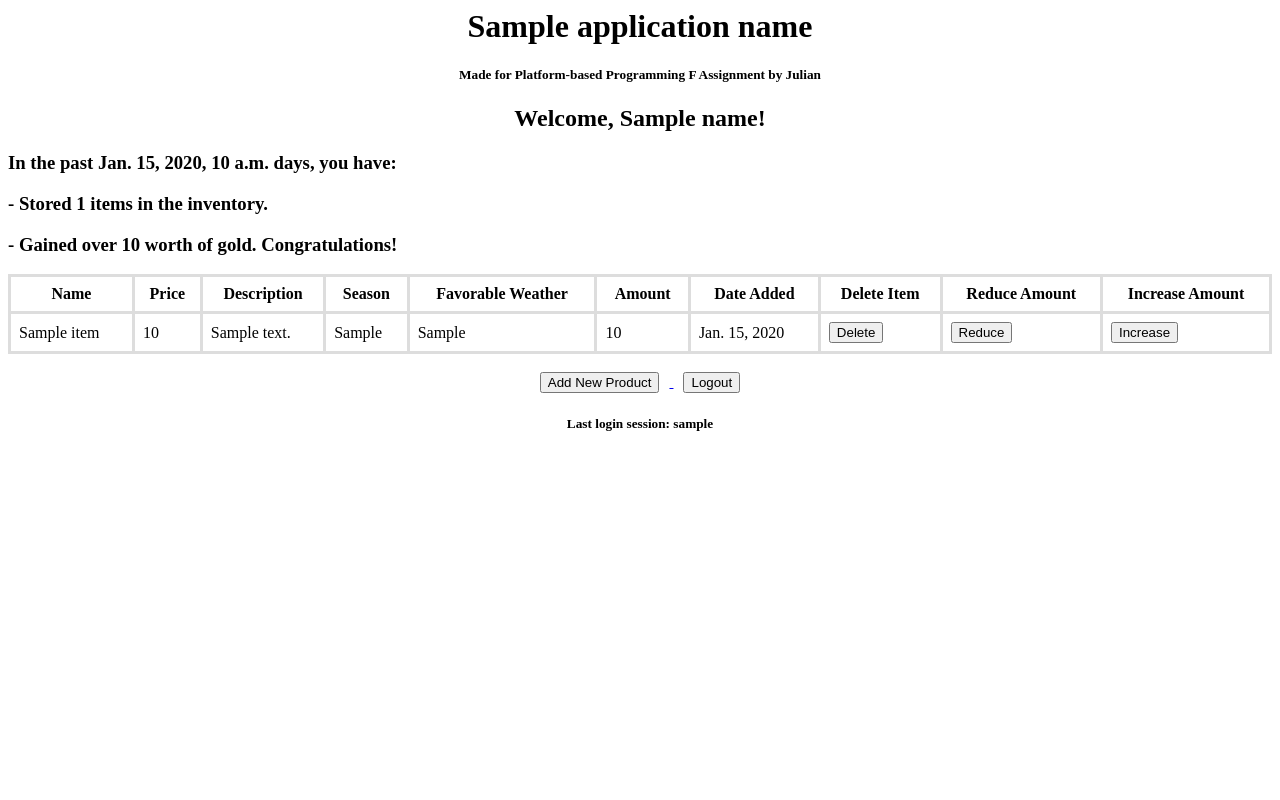
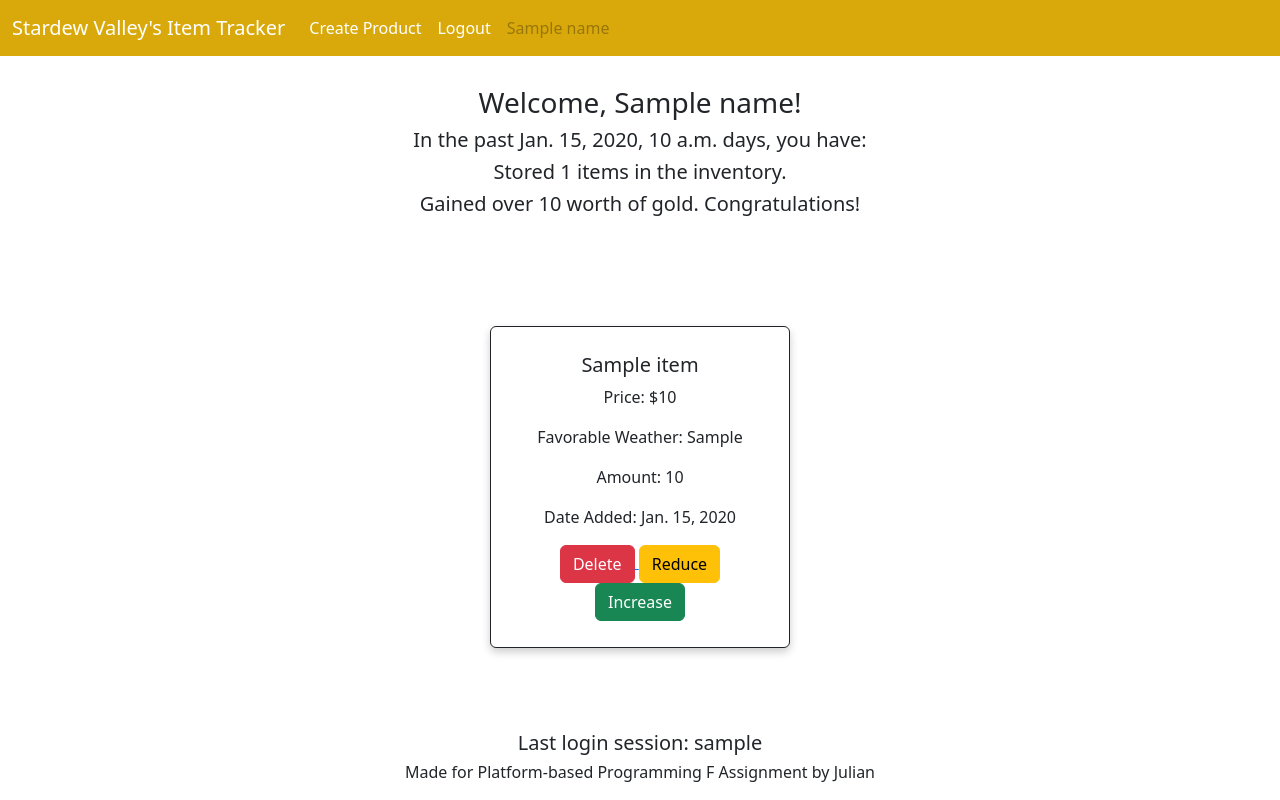
Before and after one commit to firedfrogg/stardew_tracker, a Django app: template main/templates/main.html in a window 1280 px wide. Run offline with Django 4.2, Linux system fonts and the light colour scheme; tables that the repository leaves empty hold one stand-in row (values such as "Sample post"); the template is opened without the code that fills it: values that come from a table or form of the project are taken from there, most other values are stand-ins (such as "Sample title", 1, 10 or a date in 2020).

Commit message:
Tugas 5 selesai

```diff
--- a/main/templates/main.html
+++ b/main/templates/main.html
@@ -9,8 +9,16 @@
         border: 3px solid #ddd;
         padding: 8px;
     }
-    h1, h2, h4, h5 {
-    text-align: center;
+    h1, h2, h3, h4, h5, h6 {
+        text-align: center;
+    }
+
+    h3 + h4{
+        margin-top: 80px;
+    }
+
+    h3 {
+        padding-top: 30px;
     }
 
     .button-container {
@@ -21,97 +29,136 @@
         margin: 0 10px;
     }
 
+    .card {
+        margin-top: 150px;
+        border: 1px solid #c89404;
+        display: inline-block; /* Set display to inline-block to make cards adjacent */
+        margin: 10px; /* Adjust margin for spacing between cards */
+        padding: 10px;
+        background-color: #fff;
+        box-shadow: 0 4px 8px 0 rgba(0, 0, 0, 0.2);
+        max-width: 300px; /* Limit the maximum width of the card */
+        /* Add other card styling properties as needed */
+    }
+
+    .card-container {
+        margin-top:100px;
+        text-align: center; /* Center the cards horizontally */
+        display: flex; /* Display cards horizontally */
+        overflow-x: auto; /* Add horizontal scrolling if needed */
+        align-items:center;
+        justify-content: center;
+    }
+
+    .custom-navbar {
+        background-color: #d9a90c;
+    }
+
+    .card::after {
+        content: "";
+        display: table;
+        clear: both;
+    }
+
+    .footer-text {
+        position: fixed;
+        bottom: 0;
+        left: 0;
+        right: 0;
+        text-align: center;
+        padding: 10px; /* Optional padding */
+    }
+
+    .navbar-nav .nav-link {
+        color: #fff;
+    }
+
+    .nav-link.disabled {
+        color: #fff;
+    }
+
 </style>
 
 {% extends 'base.html' %}
 
 {% block content %}
-    <h1>{{application_name}}</h1>
-    <h5>Made for Platform-based Programming F Assignment by Julian</h5>
+<nav class="navbar navbar-expand-lg custom-navbar">
+    <div class="container-fluid">
+      <a class="navbar-brand" href="#" style="color: #fff;">Stardew Valley's Item Tracker</a>
+      <button class="navbar-toggler" type="button" data-bs-toggle="collapse" data-bs-target="#navbarNav" aria-controls="navbarNav" aria-expanded="false" aria-label="Toggle navigation">
+        <span class="navbar-toggler-icon"></span>
+      </button>
+      <div class="collapse navbar-collapse" id="navbarNav">
+        <ul class="navbar-nav">
+          <li class="nav-item">
+            <a class="nav-link" href="{% url 'main:create_product' %} ">Create Product</a>
+          </li>
+          <li class="nav-item">
+            <a class="nav-link" href="{% url 'main:logout' %}">Logout</a>
+          </li>
+          <li class="nav-item">
+            <a class="nav-link disabled" aria-disabled="true"> {{ name }}</a>
+          </li>
+        </ul>
+      </div>
+    </div>
+  </nav>
 
-    <h2>Welcome, {{name}}!</h2>
+    <h3>Welcome, {{name}}!</h3>
     {% if days_since_added == 1 %}
-        <h3>In the past day, you have:</h3>
+        <h5>In the past day, you have:</h5>
     {% else %}
-        <h3>In the past {{days_since_added}} days, you have:</h3>
+        <h5>In the past {{days_since_added}} days, you have:</h5>
     {% endif %}
     {% if item_count == 0 %}
-        <h3> - No item stored yet. Keep tracking your items!</h3>
+        <h5> No item stored yet. Keep tracking your items!</h5>
     {% else %}
-        <h3> - Stored {{item_count}} items in the inventory.</h3>
+        <h5> Stored {{item_count}} items in the inventory.</h5>
     {% endif %}
     {% if item_total_worth == 0 %}
-        <h3> - No gold gained yet. Keep tracking your items!</h3>
+        <h5> No gold gained yet. Keep tracking your items!</h5>
     {% else %}
-        <h3> - Gained over {{ item_total_worth }} worth of gold. Congratulations!</h3>
+        <h5> Gained over {{ item_total_worth }} worth of gold. Congratulations!</h5>
     {% endif %}
-    <h3> </h3>
 
-    <table class="bordered-table">
-        <tr>
-            <th>Name</th>
-            <th>Price</th>
-            <th>Description</th>
-            <th>Season</th>
-            <th>Favorable Weather</th>
-            <th>Amount</th>
-            <th>Date Added</th>
-            <th>Delete Item</th>
-            <th>Reduce Amount</th>
-            <th>Increase Amount</th>
-        </tr>
-
-        {% comment %} Berikut cara memperlihatkan data produk di bawah baris ini {% endcomment %}
-
+    <div class="container">
+    <div class="card-container">
         {% for item in items %}
-            <tr>
-                <td>{{item.name}}</td>
-                <td>{{item.price}}</td>
-                <td>{{item.description}}</td>
-                <td>{{item.season}}</td>
-                <td>{{item.favorable_weather}}</td>
-                <td>{{item.amount}}</td>
-                <td>{{item.date_added}}</td>
-                <td>
+        <div class="card border-dark mb-3 col-md-4">
+            <div class="card-body">
+                <h5 class="card-title">{{item.name}}</h5>
+                {% comment %} <p class="card-text">{{item.description}}</p> {% endcomment %}
+                <p class="card-text">Price: ${{item.price}}</p>
+                <p class="card-text">Favorable Weather: {{item.favorable_weather}}</p>
+                <p class="card-text">Amount: {{item.amount}}</p>
+                <p class="card-text">Date Added: {{item.date_added}}</p>
+                <div class="card-button-container">
                     <a href="{% url 'main:delete_item' id=item.id %}">
-                        <button>
+                        <button class="btn btn-danger">
                             Delete
                         </button>
                     </a>
-                </td>
-                <td>
                     <a href="{% url 'main:reduce_amount' id=item.id %}">
-                        <button>
+                        <button class="btn btn-warning">
                             Reduce
                         </button>
                     </a>
-                </td>
-                <td>
                     <a href="{% url 'main:increase_amount' id=item.id %}">
-                        <button>
+                        <button class="btn btn-success">
                             Increase
                         </button>
                     </a>
-                </td>
-            </tr>
+                </div>
+            </div>
+        </div>
         {% endfor %}
-    </table>
+    </div>
 
     <br />
 
-    <div class="button-container">
-        <a href="{% url 'main:create_product' %}">
-            <button>
-                Add New Product
-            </button>
-        </a>
-
-        <a href="{% url 'main:logout' %}">
-            <button>
-                Logout
-            </button>
-        </a>
+    <div class="footer-text">
+        <h5>Last login session: {{ last_login }}</h5>
+        <h6>Made for Platform-based Programming F Assignment by Julian</h6>
     </div>
 
-    <h5>Last login session: {{ last_login }}</h5>
 {% endblock content %}
--- a/templates/base.html
+++ b/templates/base.html
@@ -2,13 +2,17 @@
 <!DOCTYPE html>
 <html lang="en">
     <head>
+        {% block meta %}
         <meta charset="UTF-8" />
         <meta
             name="viewport"
             content="width=device-width, initial-scale=1.0"
         />
-        {% block meta %}
         {% endblock meta %}
+        <link href="https://cdn.jsdelivr.net/npm/bootstrap@5.3.2/dist/css/bootstrap.min.css" rel="stylesheet" integrity="sha384-T3c6CoIi6uLrA9TneNEoa7RxnatzjcDSCmG1MXxSR1GAsXEV/Dwwykc2MPK8M2HN" crossorigin="anonymous">
+        <script src="https://code.jquery.com/jquery-3.6.0.min.js" integrity="sha384-KyZXEAg3QhqLMpG8r+J4jsl5c9zdLKaUk5Ae5f5b1bw6AUn5f5v8FZJoMxm6f5cH1" crossorigin="anonymous"></script>
+        <script src="https://cdn.jsdelivr.net/npm/@popperjs/core@2.11.8/dist/umd/popper.min.js" integrity="sha384-I7E8VVD/ismYTF4hNIPjVp/Zjvgyol6VFvRkX/vR+Vc4jQkC+hVqc2pM8ODewa9r" crossorigin="anonymous"></script>
+        <script src="https://cdn.jsdelivr.net/npm/bootstrap@5.3.2/dist/js/bootstrap.min.js" integrity="sha384-BBtl+eGJRgqQAUMxJ7pMwbEyER4l1g+O15P+16Ep7Q9Q+zqX6gSbd85u4mG4QzX+" crossorigin="anonymous"></script>
     </head>
 
     <body>
```
Also changed, not shown: main/templates/create_product.html (+23 -8 lines), main/templates/login.html (+51 -23 lines), main/templates/register.html (+46 -11 lines), README.md.
